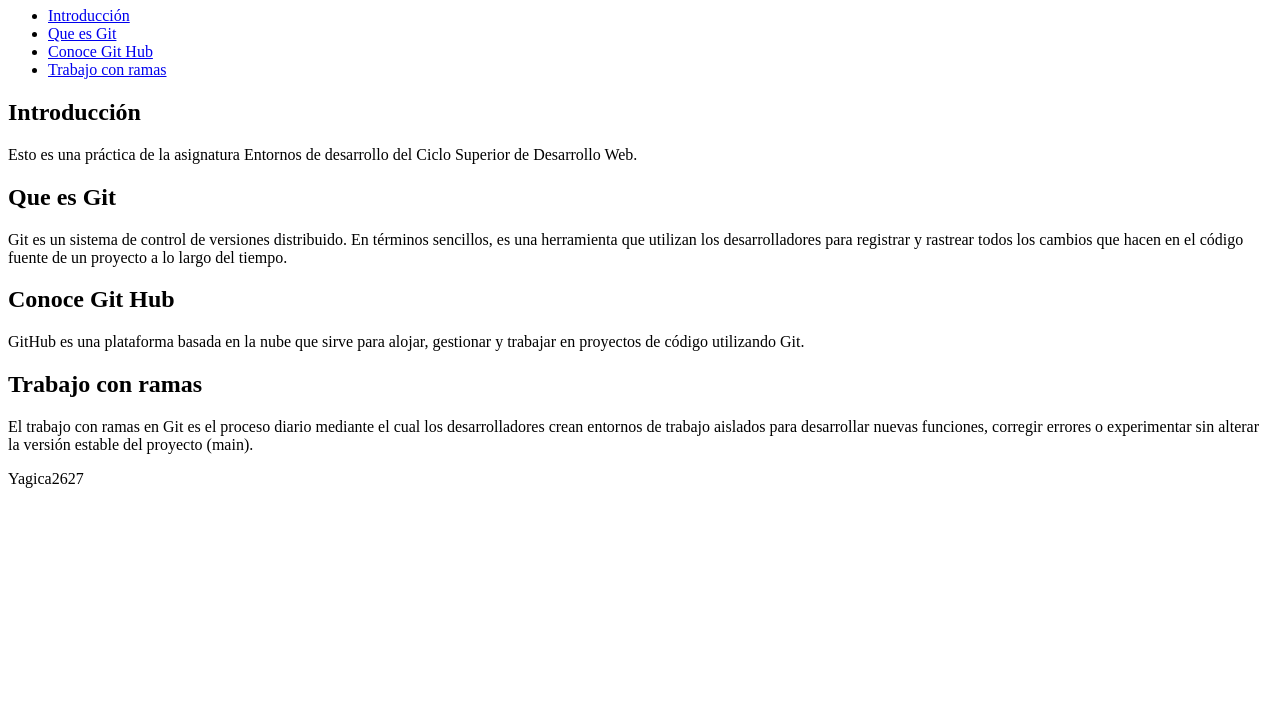
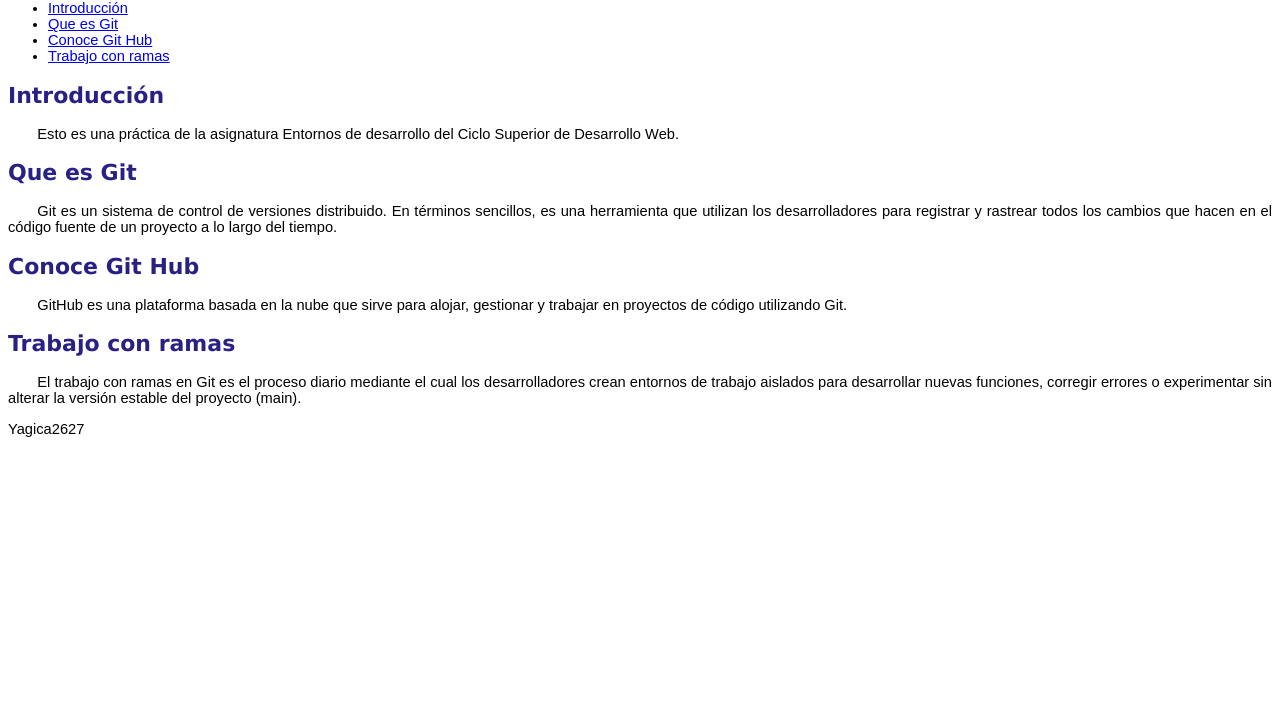
Before and after one commit to YaizaGigante/Proyecto-Web-yagica2627, a plain HTML site: page index.html in a window 1280 px wide. Shown: the part 73-800 px from the top of the page. Drawn offline with Linux system fonts and the light colour scheme; files that its build step writes are made by us from their sources.

Commit message:
Enlace de archivo CSS y aplicación primeros estilos

```diff
--- a/css/styles.css
+++ b/css/styles.css
@@ -0,0 +1,14 @@
+body {
+    background: white;
+    font-size: 11pt;
+    font-family: Arial, Helvetica, sans-serif;
+    color: black;
+    text-align: justify;
+}
+p{
+    text-indent: 2em;
+}
+h1, h2{
+    font-family: Verdana;
+    color: #282183;
+}
--- a/index.html
+++ b/index.html
@@ -3,6 +3,7 @@
     <head>
         <meta charset = "UTF-8">
         <title>Practicando con Git y GitHub</title>
+        <link rel="stylesheet" href="styles.css">
     </head>
     <body>
         <header>
```
